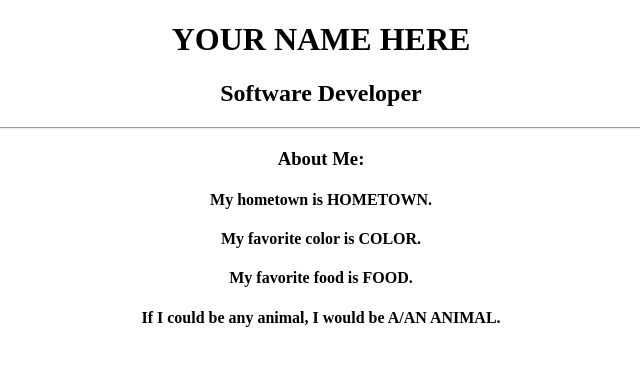
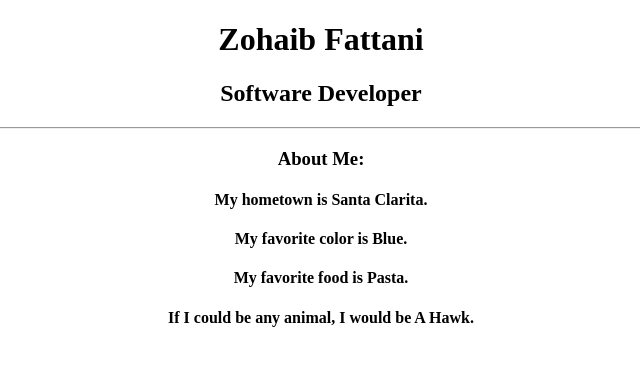
Before and after one commit to ZohaibFattani/my-first-repo, a plain HTML site: page index.html in a window 1280 px wide. Shown: the whole page, without its empty margins (319-959 px from the left). Drawn offline with Linux system fonts and the light colour scheme.

Commit message:
Adding my profile so it can be published!

```diff
--- a/index.html
+++ b/index.html
@@ -7,14 +7,14 @@
 		  </head>
 		  <body>
 			<div align="center">
-				<h1>YOUR NAME HERE</h1>
+				<h1>Zohaib Fattani</h1>
 				<h2>Software Developer</h2>
 				<hr>
 				<h3>About Me:</h3>
-					<h4>My hometown is HOMETOWN.</h4>
-					<h4>My favorite color is COLOR.</h4>
-					<h4>My favorite food is FOOD.</h4>
-					<h4>If I could be any animal, I would be A/AN ANIMAL.</h4>
+					<h4>My hometown is Santa Clarita.</h4>
+					<h4>My favorite color is Blue.</h4>
+					<h4>My favorite food is Pasta.</h4>
+					<h4>If I could be any animal, I would be A Hawk.</h4>
 			</div>
 		  </body>
 		</html>
```
